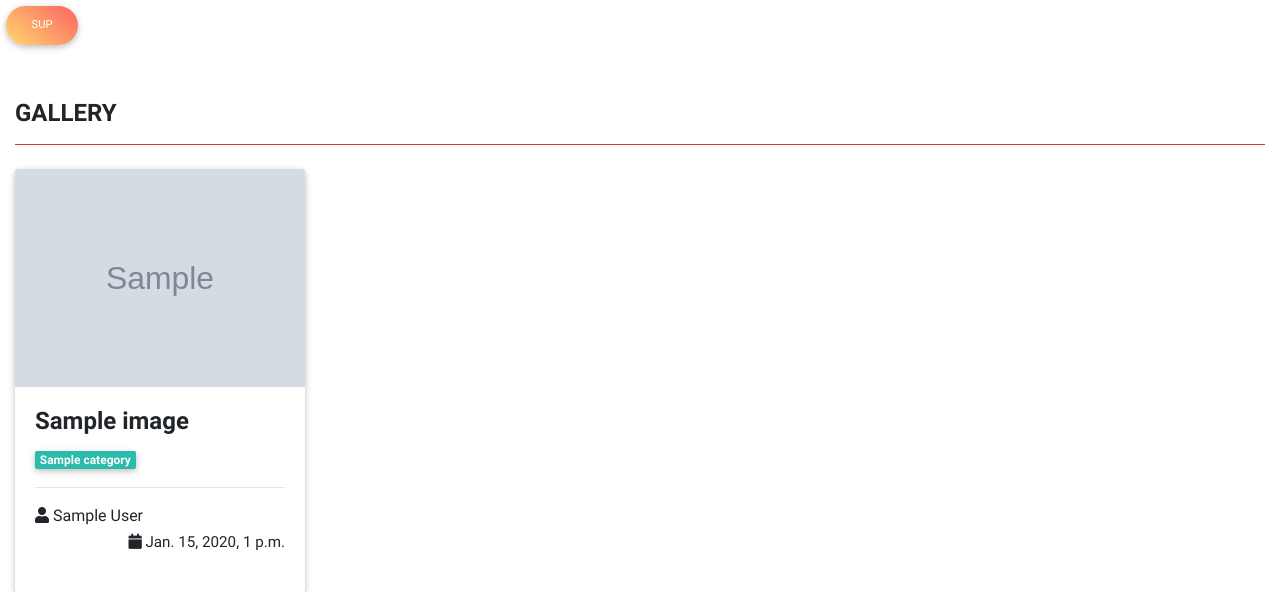
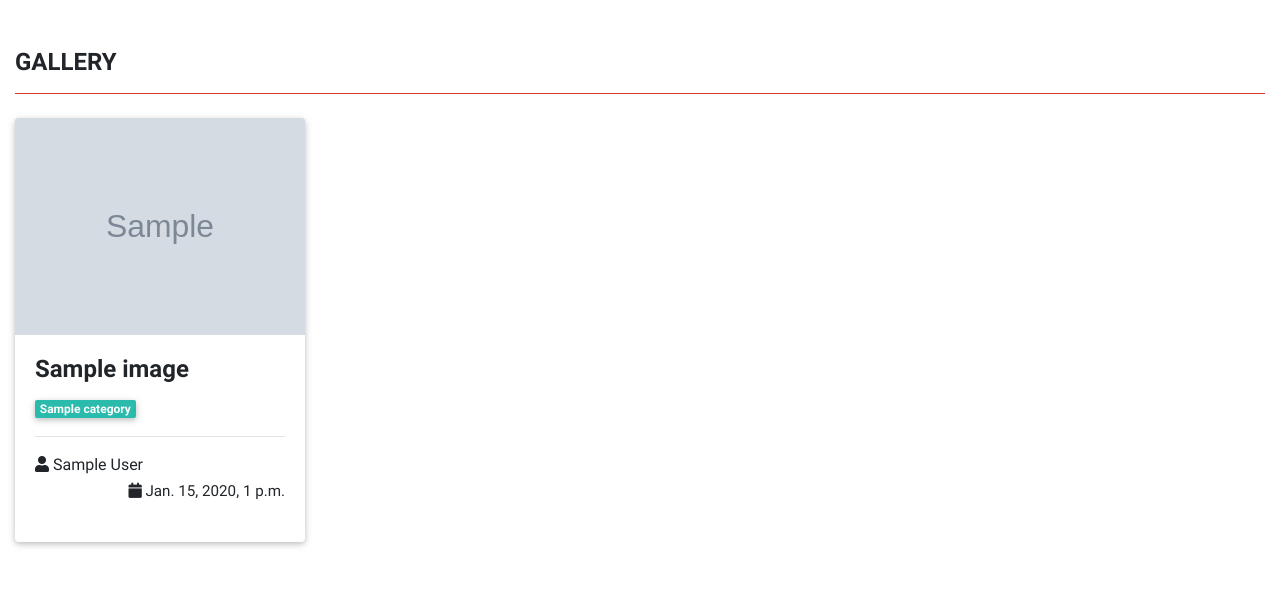
Before and after one commit to KenMwaura1/zoo_pictures, a Django app: page / in a window 1280 px wide. Shown: the part 417-1009 px from the top of the page. Run offline with Django 3.2, Linux system fonts and the light colour scheme; tables that the repository leaves empty hold one stand-in row (values such as "Sample post"); grey boxes marked "Sample" are stand-in pictures; some libraries are stand-ins or nearby versions.

Commit message:
typo fixes

```diff
--- a/z_pictures/templates/all-pictures/home.html
+++ b/z_pictures/templates/all-pictures/home.html
@@ -35,7 +35,7 @@
         </div>
 
     </section>
-    <button class="btn btn-md peach-gradient rounded-pill"> Sup</button>
+
     <div class="container-fluid">
 
         <div class="row mt-5">
```
Also changed, not shown: .github/workflows/pythonpackage.yml.
